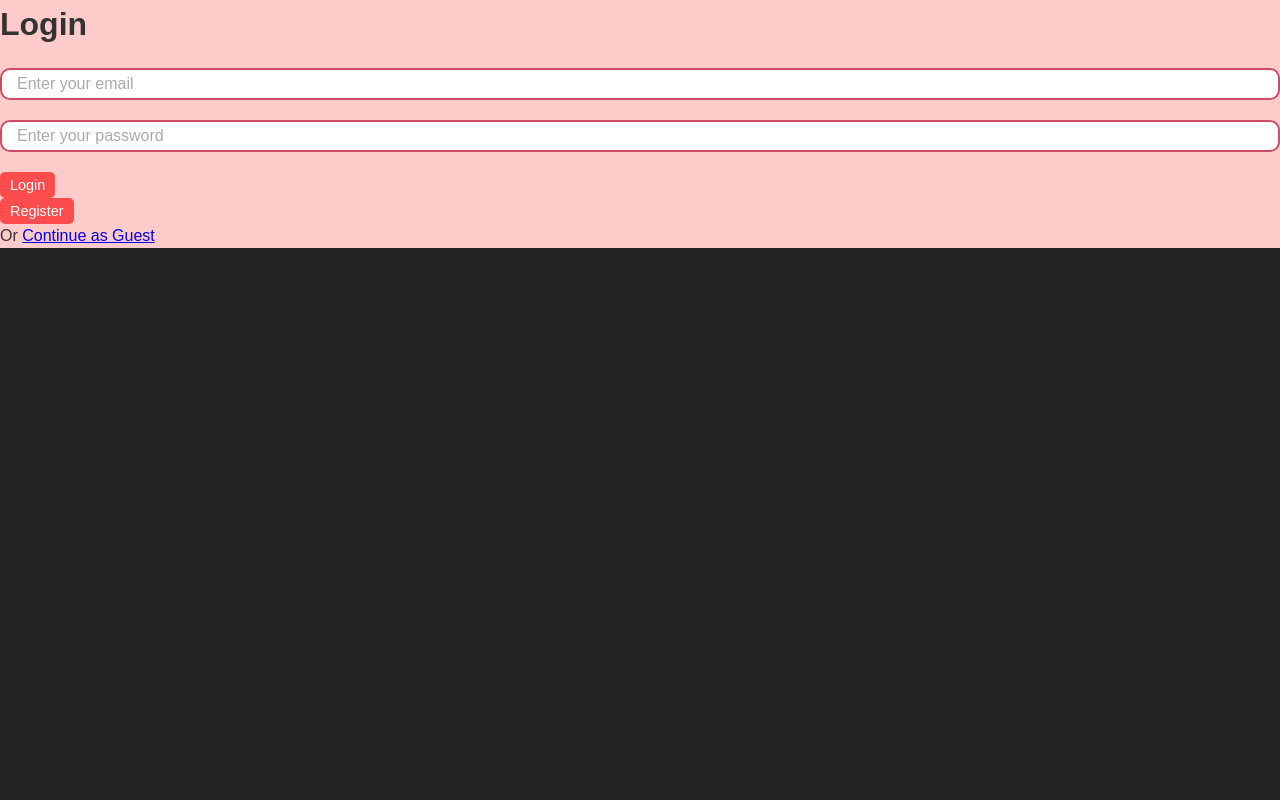
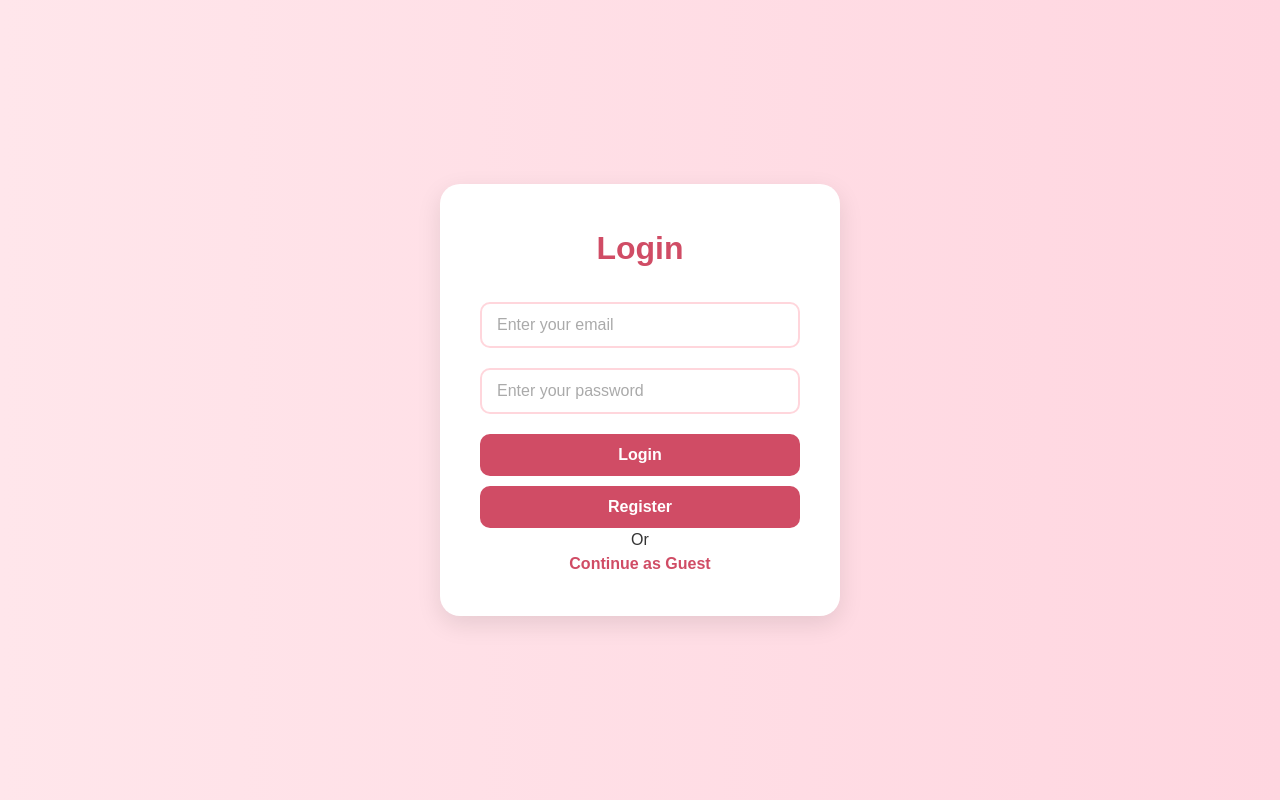
Before and after one commit to gordonchangg/CloudApplication, a React (Vite) app in the folder my-app/: page /login in a window 1280 px wide. Built offline with nearby package versions, Linux system fonts and the light colour scheme; no server answers.

Commit message:
update login

```diff
--- a/my-app/src/LoginPage.css
+++ b/my-app/src/LoginPage.css
@@ -1,71 +1,91 @@
 /* src/LoginPage.css */
 
-/* Reset default browser styles */
-/* body {
+.login-container {
   margin: 0;
   padding: 0;
+  font-family: Arial, sans-serif;
+  background: linear-gradient(to right, #ffe6eb, #ffd6e0);
   display: flex;
   justify-content: center;
   align-items: center;
   height: 100vh;
-    background-color: #f9f9f9;
 }
 
 .login-page {
-    display: flex;
-    flex-direction: column;
-    align-items: center;
+  background-color: white;
+  padding: 40px;
+  border-radius: 20px;
+  box-shadow: 0 8px 24px rgba(0, 0, 0, 0.1);
   text-align: center;
+  max-width: 400px;
+  width: 100%;
 }
 
 .login-page h1 {
   font-size: 2rem;
-    margin-bottom: 20px;
+  color: #D04C65; /* Cake Bliss deep pink */
+  margin-bottom: 30px;
 }
 
-  .login-page input,
-  .login-page button {
+.login-page input {
   width: 100%;
-    max-width: 300px;
-    padding: 10px;
-    margin-bottom: 15px;
-    border: 1px solid #ccc;
-    border-radius: 5px;
+  padding: 12px 15px;
+  margin-bottom: 20px;
+  border: 2px solid #FFD6DC;
+  border-radius: 10px;
   font-size: 1rem;
+  transition: border-color 0.2s ease;
+}
+
+.login-page input:focus {
+  border-color: #D04C65;
+  outline: none;
 }
 
 .login-page button {
-    background-color: #007bff;
+  width: 100%;
+  background-color: #D04C65;
   color: white;
+  padding: 12px;
   border: none;
+  border-radius: 10px;
+  font-weight: bold;
+  font-size: 1rem;
   cursor: pointer;
+  transition: background-color 0.2s ease;
 }
 
 .login-page button:hover {
-    background-color: #0056b3;
+  background-color: #b03b55;
 }
 
 .register-button {
+  margin-top: 10px;
+  background-color: #ff8ca3;
+  color: white;
   padding: 10px 20px;
-    background-color: #007bff;
-    color: white;
+  border-radius: 10px;
   border: none;
-    border-radius: 5px;
+  font-size: 0.95rem;
   cursor: pointer;
-    font-size: 1rem;
+  transition: background-color 0.2s ease;
+}
+.register-button p{
   margin-top: 10px;
 }
 
 .register-button:hover {
-    background-color: #0056b3;
+  background-color: #ff7390;
 }
 
 .guest-link {
+  display: block;
+  color: #D04C65;
+  font-weight: bold;
   text-decoration: none;
-    color: #007bff;
-    font-weight: bold;
+  transition: text-decoration 0.2s ease;
 }
 
 .guest-link:hover {
   text-decoration: underline;
-  } */
+}
--- a/my-app/src/LoginPage.jsx
+++ b/my-app/src/LoginPage.jsx
@@ -28,6 +28,7 @@ function LoginPage() {
   };
 
   return (
+    <div className="login-container">
     <div className="login-page">
       <h1>Login</h1>
       <form onSubmit={handleLogin}>
@@ -52,7 +53,6 @@ function LoginPage() {
       <button onClick={handleRegisterClick} className="register-button">
         Register
       </button>
-
       <p>
         Or{" "}
         <Link to="/main" className="guest-link">
@@ -60,6 +60,7 @@ function LoginPage() {
         </Link>
       </p>
     </div>
+    </div>
   );
 }
 
```
Lines whose indentation alone changed are shown as unchanged.
